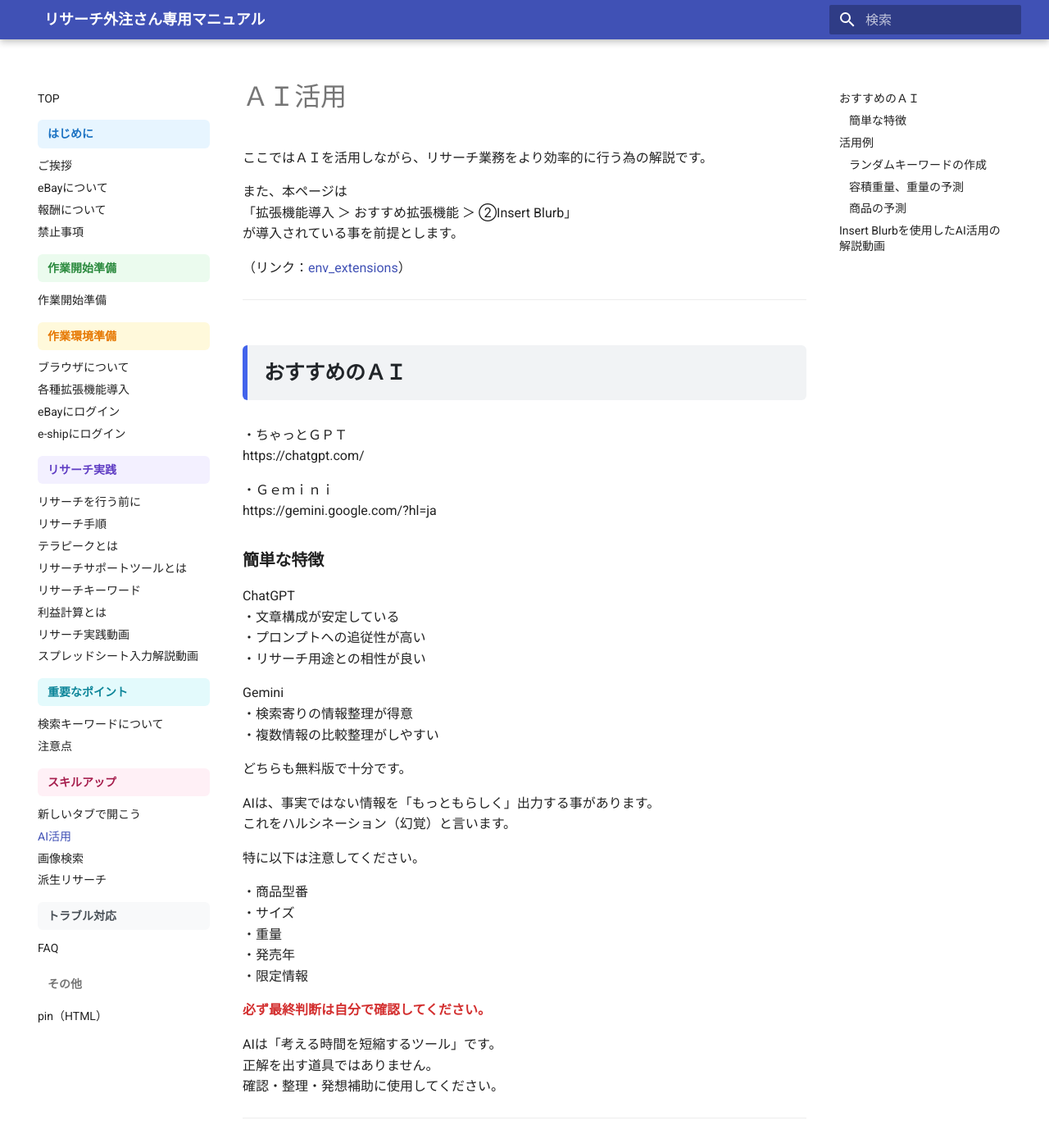
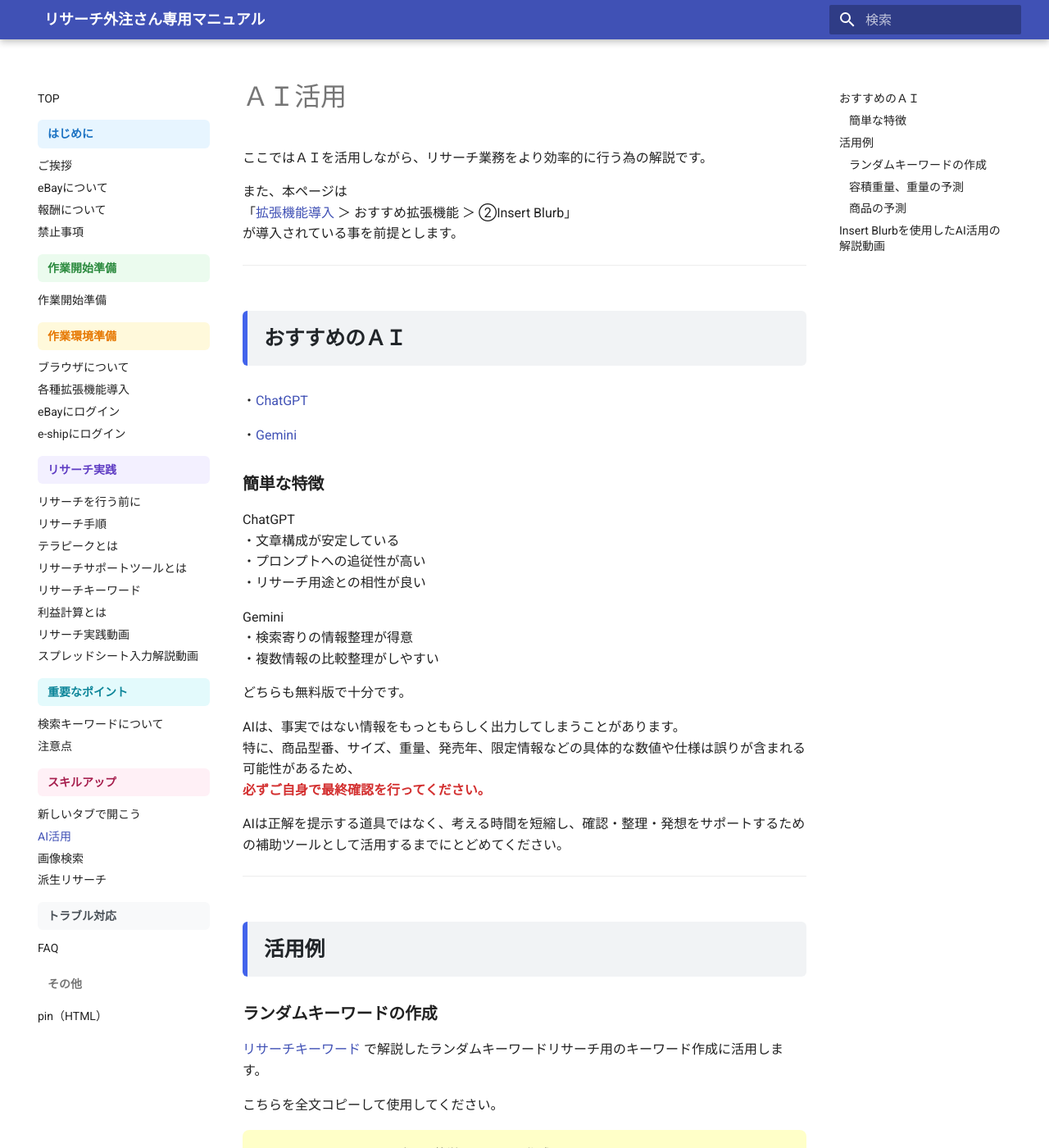
Before and after one commit to jun-hata/outsourcing-manual, an MkDocs documentation site: the page built from docs/skill_ai.md, in a window 1280 px wide and 1400 px high. Shown: the whole window at 82% size. Built offline with MkDocs 1.6.1 and Material for MkDocs 9.7.7, drawn with Linux system fonts in a browser that asks for light colours.

Commit message:
Update skill_ai.md

```diff
--- a/docs/skill_ai.md
+++ b/docs/skill_ai.md
@@ -3,20 +3,16 @@
 ここではＡＩを活用しながら、リサーチ業務をより効率的に行う為の解説です。
 
 また、本ページは
-「拡張機能導入 ＞ おすすめ拡張機能 ＞ ②Insert Blurb」
+「[拡張機能導入](../env_extensions/) ＞ おすすめ拡張機能 ＞ ②Insert Blurb」
 が導入されている事を前提とします。
-
-（リンク：<a href="../env_extensions/">env_extensions</a>）
 
 ---
 
 ##おすすめのＡＩ
 
-・ちゃっとＧＰＴ
-https://chatgpt.com/
+・[ChatGPT](https://chatgpt.com/)
 
-・Ｇｅｍｉｎｉ
-https://gemini.google.com/?hl=ja
+・[Gemini](https://gemini.google.com/)
 
 ### 簡単な特徴
 
@@ -31,24 +27,11 @@ Gemini
 
 どちらも無料版で十分です。
 
-AIは、事実ではない情報を「もっともらしく」出力する事があります。
-これをハルシネーション（幻覚）と言います。
+AIは、事実ではない情報をもっともらしく出力してしまうことがあります。
+特に、商品型番、サイズ、重量、発売年、限定情報などの具体的な数値や仕様は誤りが含まれる可能性があるため、
+<span class="red-text">必ずご自身で最終確認を行ってください。</span>
 
-特に以下は注意してください。
-
-・商品型番
-・サイズ
-・重量
-・発売年
-・限定情報
-
-<span class="red-text">
-必ず最終判断は自分で確認してください。
-</span>
-
-AIは「考える時間を短縮するツール」です。
-正解を出す道具ではありません。
-確認・整理・発想補助に使用してください。
+AIは正解を提示する道具ではなく、考える時間を短縮し、確認・整理・発想をサポートするための補助ツールとして活用するまでにとどめてください。
 
 ---
 
@@ -56,7 +39,7 @@ AIは「考える時間を短縮するツール」です。
 
 ###ランダムキーワードの作成
 
-<a href="../research_keywords/">research_keywords</a> で解説したランダムキーワードリサーチ用のキーワード作成に活用します。
+[リサーチキーワード](../research_keywords/) で解説したランダムキーワードリサーチ用のキーワード作成に活用します。
 
 こちらを全文コピーして使用してください。
 
```
